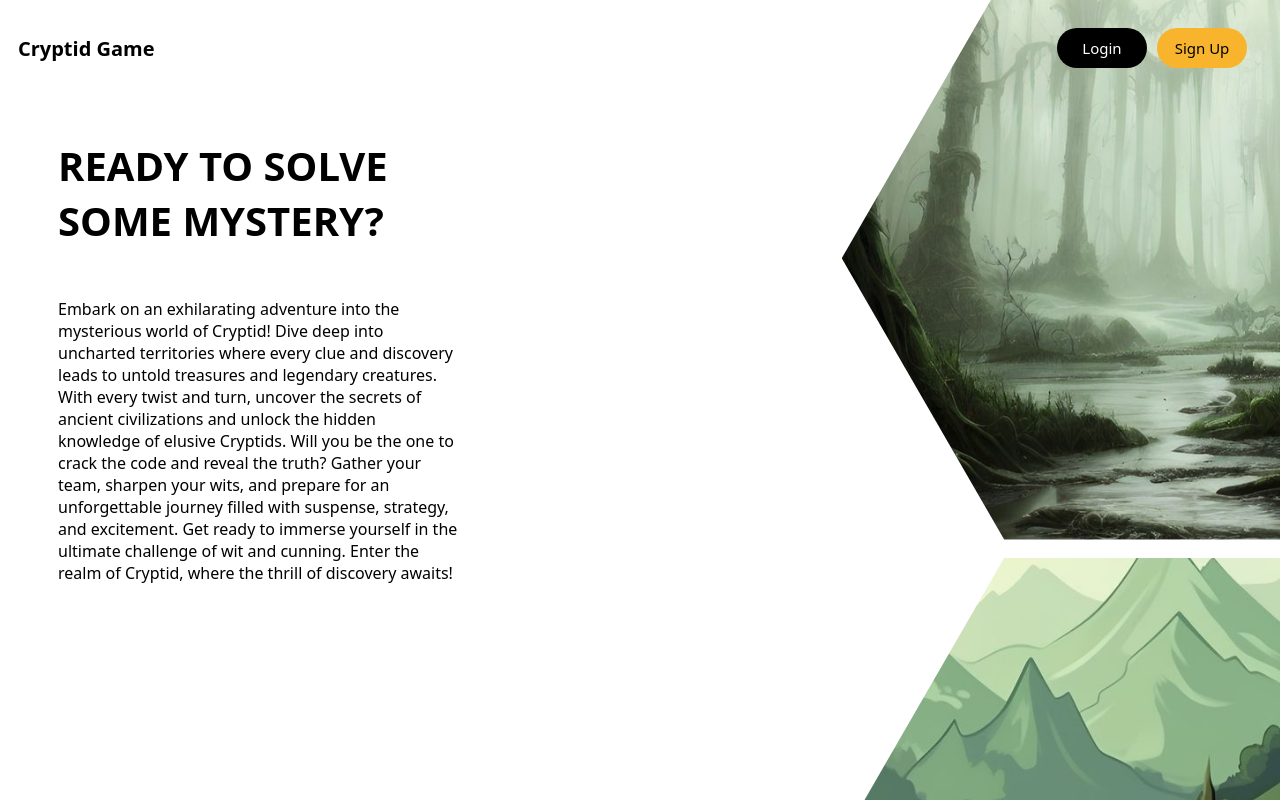
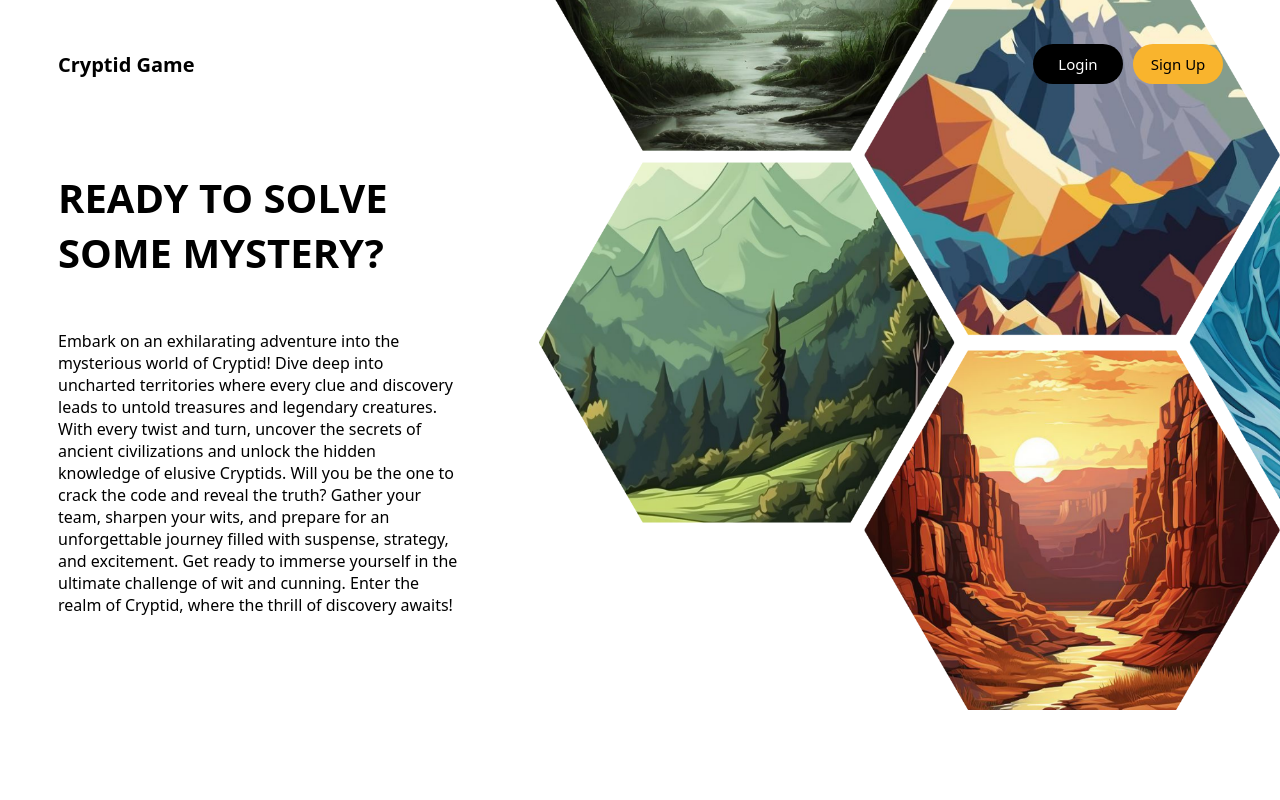
Before and after one commit to JassielNdlovu/cryptid-web-app-sd-2024, a website: page home/index.html in a window 1280 px wide. Drawn offline with Linux system fonts and the light colour scheme.

Commit message:
Finished with the HTML/CSS Designs

```diff
--- a/home/index.html
+++ b/home/index.html
@@ -9,7 +9,7 @@
 </head>
 <body>
     <header>
-        <h1 style="font-size: 20px;">Cryptid Game</h1>
+        <h1 style="font-size: 20px; margin-left: 40px;">Cryptid Game</h1>
         <nav>
             <ul class="credentials-nav">
                 <li><a href="/auth/login" class="login">Login</a></li>
--- a/home/styles.css
+++ b/home/styles.css
@@ -1,6 +1,11 @@
 body {
     font-family: system-ui, -apple-system, BlinkMacSystemFont, 'Segoe UI', Roboto, Oxygen, Ubuntu, Cantarell, 'Open Sans', 'Helvetica Neue', sans-serif;
     background-image: url('../images/homepage-landscape.png');
+    background-size: cover; /* or 'contain' */
+    background-repeat: no-repeat;
+    background-position: center; /* Optional: Center the background image */
+    width: 100%; /* Ensures the background image covers the entire body */
+    height: 500px; /* Specify the height you want */
 }
 
 header {
@@ -13,7 +18,7 @@ header {
 }
 
 .credentials-nav {
-    margin: 0;
+    margin-right: 40px;
     padding: 10px;
     list-style-type: none;
     display: flex;
--- a/login/styles.css
+++ b/login/styles.css
@@ -8,8 +8,9 @@ body {
     padding: 0;
     min-height: 100vh;
     background-color: rgb(245, 245, 245);
-    background-image: url('../images/login-landscape.jpg');
+    background-image: url('../images/homepage-landscape.png');
     background-size: cover;
+    background-repeat: no-repeat;
     background-position: center;
     display: flex;
     flex-direction: column;
```
